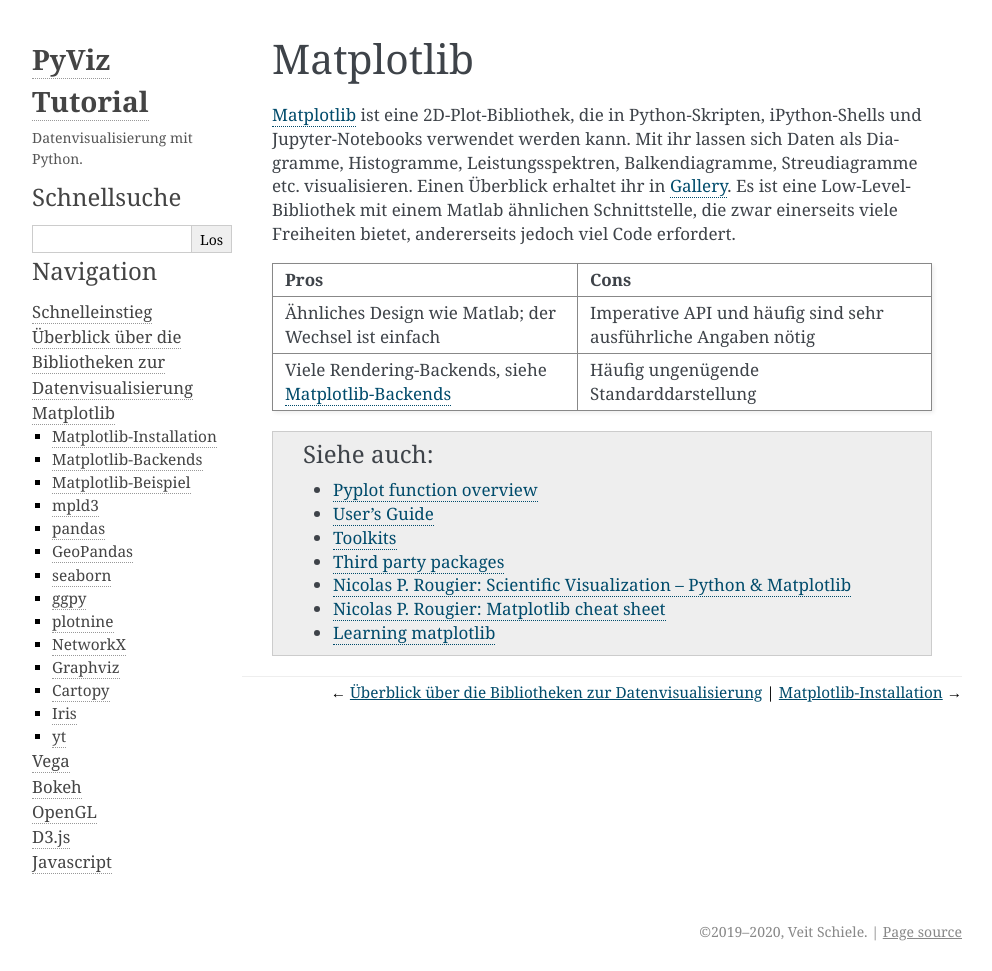
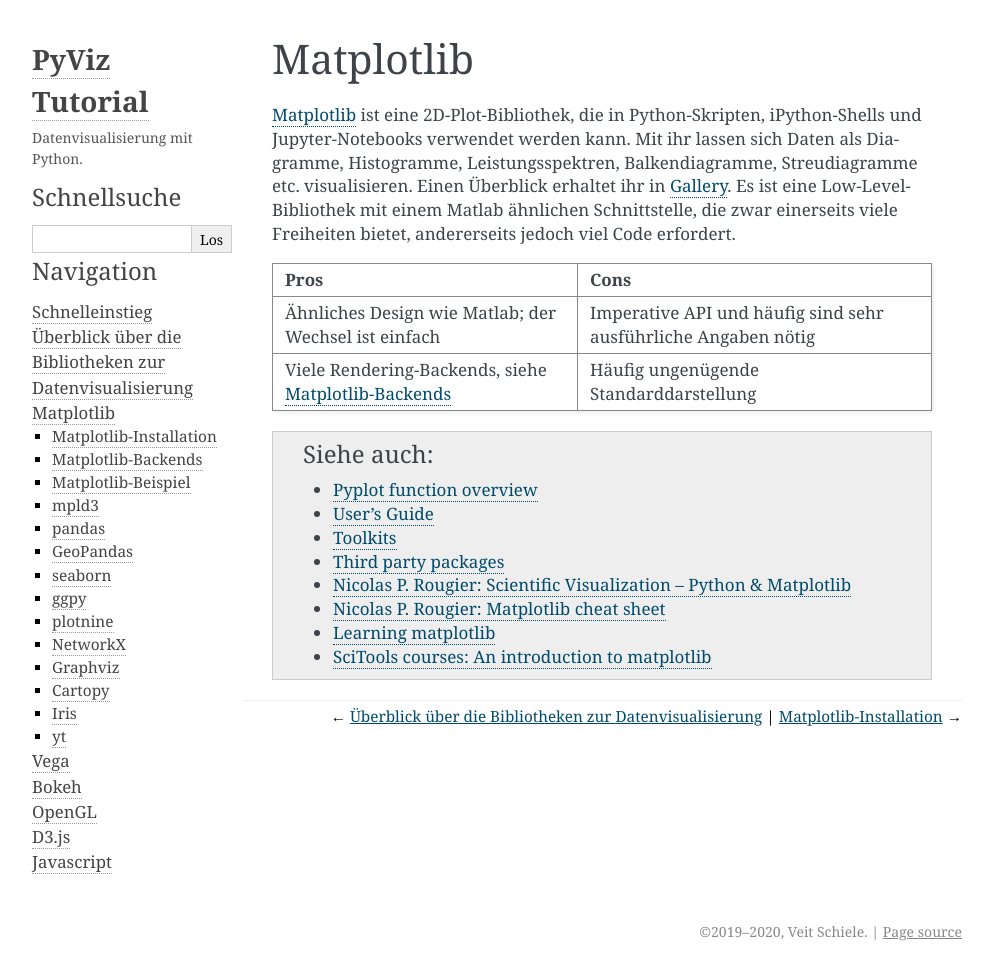
Before and after one commit to veit/pyviz-tutorial-de, a Sphinx documentation site: the page built from docs/matplotlib/index.rst, in a window 1280 px wide. Shown: the whole page, without its empty margins (148-1140 px from the left). Built offline with Sphinx 7.4.7, drawn with Linux system fonts in a browser that asks for light colours; pages that are not in the unit, such as notebooks, are missing from menus.

Commit message:
Add link to matplotlib intro

```diff
--- a/docs/matplotlib/index.rst
+++ b/docs/matplotlib/index.rst
@@ -29,6 +29,8 @@ einerseits viele Freiheiten bietet, andererseits jedoch viel Code erfordert.
    - `Nicolas P. Rougier: Matplotlib cheat sheet
      <https://github.com/rougier/matplotlib-cheatsheet>`_
    - `Learning matplotlib <https://riptutorial.com/ebook/matplotlib>`_
+   - `SciTools courses: An introduction to matplotlib
+     <https://github.com/SciTools/courses/blob/master/course_content/extra_courses/matplotlib_intro.ipynb>`_
 
 .. toctree::
     :titlesonly:
```
